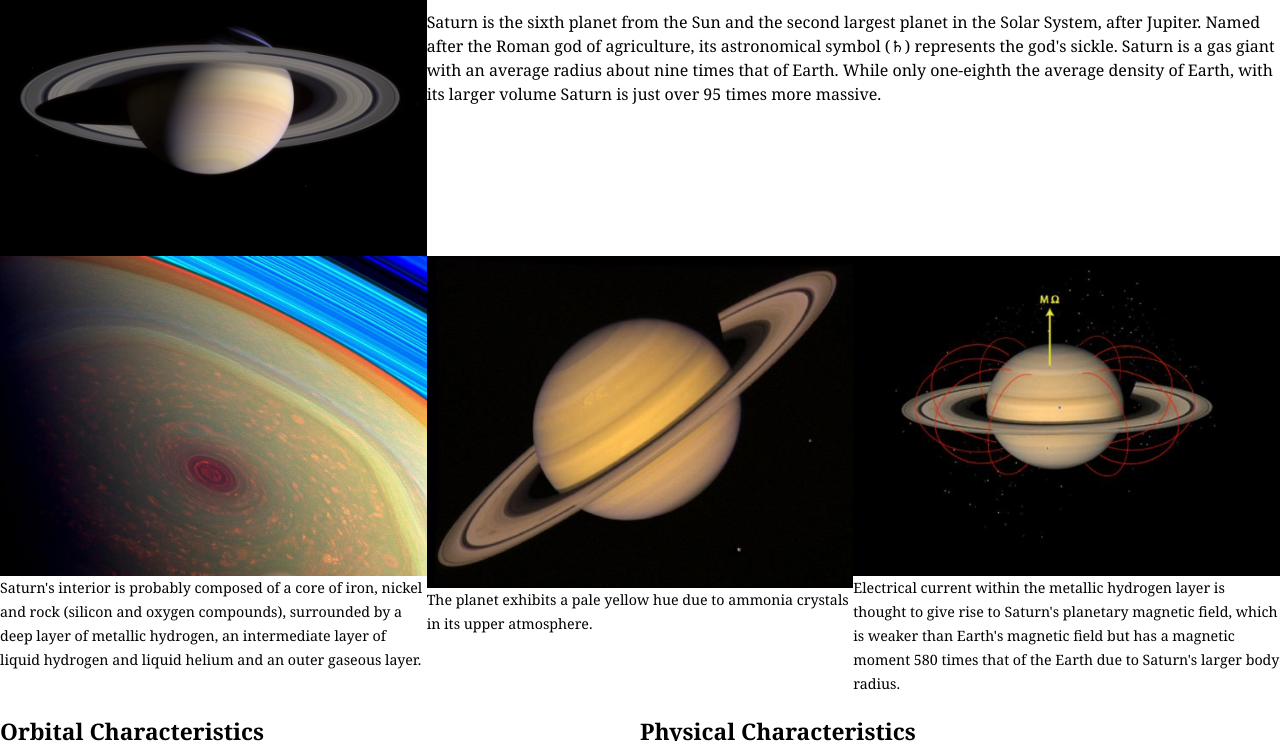
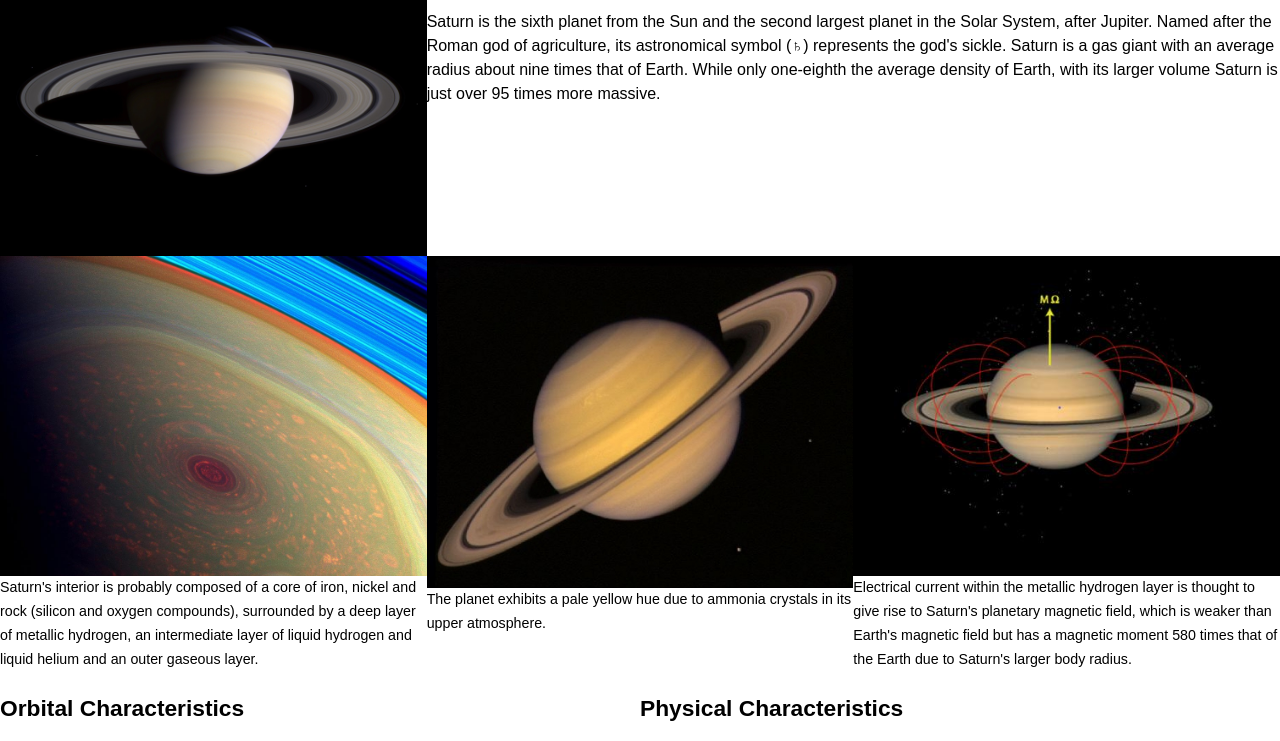
Before and after one commit to anna-trojanowska/dsn1675-planet-website, a plain HTML site: page index.html in a window 1280 px wide. Shown: the part 194-935 px from the top of the page. Drawn offline with Linux system fonts and the light colour scheme.

Commit message:
changed font

```diff
--- a/css/typography.css
+++ b/css/typography.css
@@ -1,5 +1,5 @@
 html {
-  font: normal 100%/1.5 Georgia,serif;
+  font: normal 100%/1.5 sans-serif;
 }
 
 h1, h2, h3, h4, h5, h6,
```
